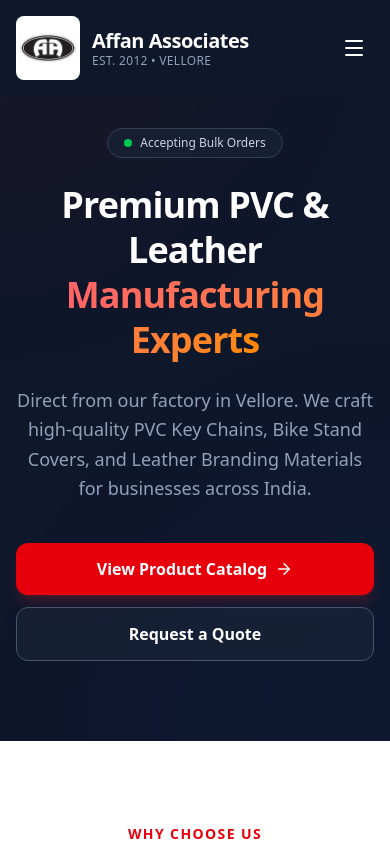
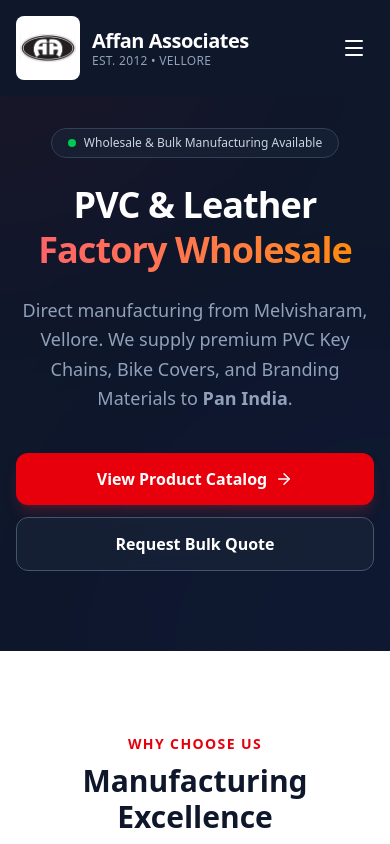
Before and after one commit to Trade2CarT/Affan, a React (Vite) app: page / in a window 390 px wide. Shown: the top 844 px of the page. Built offline with nearby package versions, Linux system fonts and the light colour scheme.

Commit message:
updated seo

```diff
--- a/index.html
+++ b/index.html
@@ -1,13 +1,83 @@
 <!doctype html>
 <html lang="en">
+
 <head>
   <meta charset="UTF-8" />
   <link rel="icon" type="image/png" href="/Logo.png" />
   <meta name="viewport" content="width=device-width, initial-scale=1.0" />
-    <title>Affan Associates</title>
+
+  <title>Affan Associates | PVC Keychains & Leather Manufacturer in Vellore, Melvisharam</title>
+  <meta name="description"
+    content="Affan Associates: Premier Manufacturer of PVC Key Chains, Bike Stand Covers, and Leather Branding Tags in Melvisharam, Vellore. Wholesale supplier serving Arcot, Walaja, Arni & Pan India." />
+  <meta name="keywords"
+    content="PVC Key Chain Manufacturer, Leather Jeans Tag, Bike Stand Bush Cover, Rubber Keychain, Soft PVC, Melvisharam, Vellore, Arcot, Walaja, Arni, Wholesale Keychain, Custom Branding, Affan Associates" />
+  <meta name="author" content="Affan Associates" />
+  <meta name="robots" content="index, follow" />
+  <meta name="geo.region" content="IN-TN" />
+  <meta name="geo.placename" content="Melvisharam" />
+  <meta name="geo.position" content="12.9377;79.2504" />
+  <meta name="ICBM" content="12.9377, 79.2504" />
+
+  <meta property="og:type" content="business.business" />
+  <meta property="og:title" content="Affan Associates - PVC & Leather Manufacturing Experts" />
+  <meta property="og:description"
+    content="Direct factory wholesale of PVC Keychains, Rubber Labels, and Leather Tags. Based in Melvisharam, serving Vellore, Arcot, Walaja, Arni." />
+  <meta property="og:image" content="/Logo.png" />
+  <meta property="og:url" content="https://www.indiamart.com/affan-associates/" />
+  <meta property="business:contact_data:street_address" content="153, Pudupet, 2nd Street" />
+  <meta property="business:contact_data:locality" content="Melvisharam" />
+  <meta property="business:contact_data:region" content="Tamil Nadu" />
+  <meta property="business:contact_data:postal_code" content="632509" />
+  <meta property="business:contact_data:country_name" content="India" />
+
+  <script type="application/ld+json">
+    {
+      "@context": "https://schema.org",
+      "@type": "LocalBusiness",
+      "name": "Affan Associates",
+      "image": "/Logo.png",
+      "telephone": "+919443018589",
+      "email": "contact@affanassociates.com",
+      "address": {
+        "@type": "PostalAddress",
+        "streetAddress": "153, Pudupet, 2nd Street",
+        "addressLocality": "Melvisharam",
+        "addressRegion": "Vellore, Tamil Nadu",
+        "postalCode": "632509",
+        "addressCountry": "IN"
+      },
+      "geo": {
+        "@type": "GeoCoordinates",
+        "latitude": 12.9377,
+        "longitude": 79.2504
+      },
+      "url": "https://www.indiamart.com/affan-associates/",
+      "priceRange": "₹₹",
+      "openingHoursSpecification": {
+        "@type": "OpeningHoursSpecification",
+        "dayOfWeek": [
+          "Monday",
+          "Tuesday",
+          "Wednesday",
+          "Thursday",
+          "Friday",
+          "Saturday"
+        ],
+        "opens": "09:00",
+        "closes": "19:00"
+      },
+      "areaServed": ["Vellore", "Melvisharam", "Arcot", "Walaja", "Arni", "Ranipet", "India"],
+      "sameAs": [
+        "https://www.indiamart.com/affan-associates/",
+        "https://www.justdial.com/Vellore/Afrah-Associates-Near-Kh-Boys-School-Melvishram-Vellore/9999PX416-X416-130508144650-R5I6_BZDET"
+      ]
+    }
+    </script>
 </head>
+
 <body>
   <div id="root"></div>
   <script type="module" src="/src/main.tsx"></script>
 </body>
+
 </html>
--- a/src/components/Hero.tsx
+++ b/src/components/Hero.tsx
@@ -17,16 +17,16 @@
                     <span className="animate-ping absolute inline-flex h-full w-full rounded-full bg-green-400 opacity-75"></span>
                     <span className="relative inline-flex rounded-full h-2 w-2 bg-green-500"></span>
                 </span>
-                <span className="text-xs font-medium text-slate-300">Accepting Bulk Orders</span>
+                <span className="text-xs font-medium text-slate-300">Wholesale & Bulk Manufacturing Available</span>
             </div>
 
             <h2 className="text-4xl md:text-6xl font-bold mb-6 tracking-tight leading-tight animate-in fade-in slide-in-from-bottom-6 duration-700 delay-100">
-                Premium PVC & Leather <br />
-                <span className="text-transparent bg-clip-text bg-gradient-to-r from-red-400 to-orange-400">Manufacturing Experts</span>
+                PVC & Leather <br />
+                <span className="text-transparent bg-clip-text bg-gradient-to-r from-red-400 to-orange-400">Factory Wholesale</span>
             </h2>
 
             <p className="text-slate-400 text-lg md:text-xl max-w-2xl mx-auto mb-10 leading-relaxed animate-in fade-in slide-in-from-bottom-8 duration-700 delay-200">
-                Direct from our factory in Vellore. We craft high-quality PVC Key Chains, Bike Stand Covers, and Leather Branding Materials for businesses across India.
+                Direct manufacturing from Melvisharam, Vellore. We supply premium PVC Key Chains, Bike Covers, and Branding Materials to <strong> Pan India</strong>.
             </p>
 
             <div className="flex flex-col sm:flex-row justify-center space-y-3 sm:space-y-0 sm:space-x-4 animate-in fade-in slide-in-from-bottom-10 duration-700 delay-300">
@@ -41,7 +41,7 @@
                     href="#contact"
                     className="bg-slate-800/50 backdrop-blur border border-slate-600 hover:bg-slate-700 text-white font-semibold py-3.5 px-8 rounded-xl transition-all flex items-center justify-center"
                 >
-                    Request a Quote
+                    Request Bulk Quote
                 </a>
             </div>
         </div>
--- a/src/data.ts
+++ b/src/data.ts
@@ -25,37 +25,16 @@
 export const PRODUCTS: Product[] = [
     {
         id: 1,
-        name: "PVC Key Chain",
+        name: "PVC Key Chain Manufacturer",
         category: "PVC Key Chain",
         moq: 1000,
         price: "₹3.50 / pc",
-        description: "High-quality soft PVC rubber key chain with embossed Yamaha logo. Durable, flexible, and non-toxic material suitable for automobile showrooms and promotions. Custom branding available.",
+        description: "High-quality soft PVC rubber key chain with embossed Yamaha logo. We are a direct manufacturer in Melvisharam offering wholesale pricing for showrooms in Vellore, Arcot, and Walaja.",
         images: [
             "https://external-content.duckduckgo.com/iu/?u=https%3A%2F%2Fafzaltraders.com%2Fwp-content%2Fuploads%2F2022%2F03%2FKEY-CHINE.jpg&f=1&nofb=1&ipt=90e3488837b9d8a554815f96716d41045bb21e9f040ab2a0c17c84d886b2af34",
-            image1,
-            image2,
-            image3,
-            image4,
-            image5,
-            image6,
-            image7,
-            image8,
-            image9,
-            image10,
-            image11,
-            image12,
-            image13,
-            image14,
-            image15,
-            image16,
-            image17,
-            image18,
-            image19,
-            image20,
-            image21
-
-
-
+            image1, image2, image3, image4, image5, image6, image7, image8, image9, image10,
+            image11, image12, image13, image14, image15, image16, image17, image18, image19,
+            image20, image21
         ]
     },
     {
@@ -64,11 +43,9 @@
         category: "Bike Accessories",
         moq: 100,
         price: "₹45.00 / pc",
-        description: "Heavy-duty rubber stand bush cover designed specifically for Honda motorcycles. Prevents floor scratches, reduces noise, and provides a stable grip. Available in Red and Black.",
+        description: "Heavy-duty rubber stand bush cover designed for Honda motorcycles. Manufactured in Vellore with premium rubber. Wholesale supply available for Arni and Walaja bike dealers.",
         images: [
             "https://external-content.duckduckgo.com/iu/?u=https%3A%2F%2F5.imimg.com%2Fdata5%2FSELLER%2FDefault%2F2022%2F1%2FIA%2FFX%2FIO%2F28365159%2Fhonda-red-stand-bush-cover-1000x1000.jpg&f=1&nofb=1&ipt=4278b69243a82473ad40c4021ede30961f2fd5b029f200f1b0581ed86e333aba",
-            // "https://placehold.co/600x400/991B1B/FFFFFF?text=Installed+View",
-            // "https://placehold.co/600x400/7F1D1D/FFFFFF?text=Bottom+Grip"
         ]
     },
     {
@@ -77,7 +54,7 @@
         category: "Leather Tags",
         moq: 1000,
         price: "₹4.00 / pc",
-        description: "Genuine leather patch for denim branding. Customizable embossing with your brand logo. Wash-proof, durable stitching capability, and premium finish.",
+        description: "Genuine leather patch for denim branding. Wash-proof and durable. We supply custom leather jeans tags to garment manufacturers in Arcot, Melvisharam, and Tirupur.",
         images: [
             "https://external-content.duckduckgo.com/iu/?u=https%3A%2F%2Fimg.freepik.com%2Fpremium-psd%2Fleather-label-jeans-mockup_23-2151543959.jpg&f=1&nofb=1&ipt=73c220b139c4c81c3c593b2a3e8b7e21d2e98cbc541097086f91d4bd5ad81c9b"
         ]
@@ -88,7 +65,7 @@
         category: "PVC Key Chain",
         moq: 1000,
         price: "₹4.50 / pc",
-        description: "3D Molded Royal Enfield logo keychain. Black base with white text. High-tensile keyring attached. Ideal for bike dealers and service centers.",
+        description: "3D Molded Royal Enfield logo keychain. Black base with white text. High-tensile keyring attached. Popular choice for bike service centers in Arni and Vellore.",
         images: [
             "https://external-content.duckduckgo.com/iu/?u=https%3A%2F%2Fwww.customelements.in%2Fwp-content%2Fuploads%2F2022%2F05%2FRoyal-Enfield-Classic-Grey-Keychain.webp&f=1&nofb=1&ipt=54921f4a206e6ce6483dd74f14cb904e580ba86f3de3997a595131251024b663",
             image2
@@ -100,10 +77,9 @@
         category: "Silicone Key Chains",
         moq: 1000,
         price: "₹11.00 / pc",
-        description: "Flexible silicone foldable keychain. Soft touch, lightweight, and vibrant colors. Perfect for budget-friendly bulk promotions.",
+        description: "Flexible silicone foldable keychain. Soft touch, lightweight, and vibrant colors. Perfect for budget-friendly bulk promotions in Melvisharam and Arcot.",
         images: [
             "https://external-content.duckduckgo.com/iu/?u=https%3A%2F%2Fm.media-amazon.com%2Fimages%2FI%2F710v-m766uL._AC_SL1500_.jpg&f=1&nofb=1&ipt=ee28fbb507d124865cff039cad8f0c86b360124cb316975fb9b836fe775c93a1",
-
         ]
     },
     {
@@ -112,10 +88,9 @@
         category: "Bike Accessories",
         moq: 1000,
         price: "₹45.00 / pc",
-        description: "Premium rubber bush cover for TVS bikes. Enhances stability and protects flooring. Blue color variant matches TVS branding.",
+        description: "Premium rubber bush cover for TVS bikes. Enhances stability and protects flooring. Wholesale manufacturing price available for dealers in Walaja and Arni.",
         images: [
             "https://external-content.duckduckgo.com/iu/?u=https%3A%2F%2F5.imimg.com%2Fdata5%2FSELLER%2FDefault%2F2022%2F1%2FBA%2FSQ%2FIN%2F28365159%2Ftvs-blue-stand-bush-cover-1000x1000.jpg&f=1&nofb=1&ipt=e74001bde100a03def86b7f5bce69496a1a47ebb5e5ae0d06a03bacf97df94fa",
-
         ]
     },
     {
@@ -124,10 +99,9 @@
         category: "Leather Keyrings",
         moq: 1000,
         price: "₹6.00 / pc",
-        description: "Classic leather key ring with metal rivet. Available in brown, black, and tan. Large surface area for logo printing or embossing.",
+        description: "Classic leather key ring with metal rivet. Available in brown, black, and tan. Large surface area for logo printing. Best rates in Vellore district.",
         images: [
             "https://external-content.duckduckgo.com/iu/?u=https%3A%2F%2Fi.etsystatic.com%2F23541251%2Fr%2Fil%2Fe59159%2F4122516284%2Fil_800x800.4122516284_46dq.jpg&f=1&nofb=1&ipt=182d2993475a2eb8fceff592e07df9ee4e34ad46bb1e5fe92f99debc7c0ffb3d",
-            // "https://placehold.co/600x400/3E2C1E/FFFFFF?text=Metal+Ring+Detail"
         ]
     }
 ];
```
Also changed, not shown: src/components/Footer.tsx (+9 -8 lines). Lines whose indentation alone changed are shown as unchanged.
